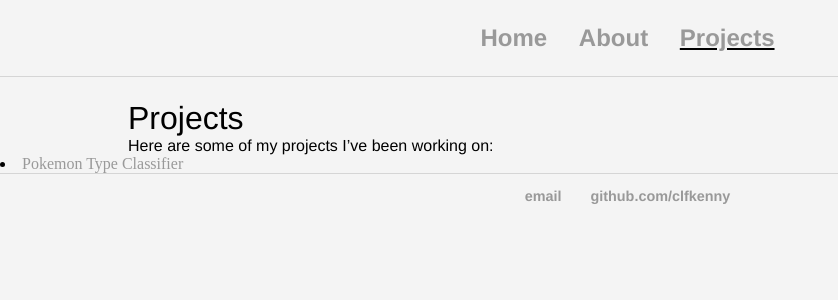
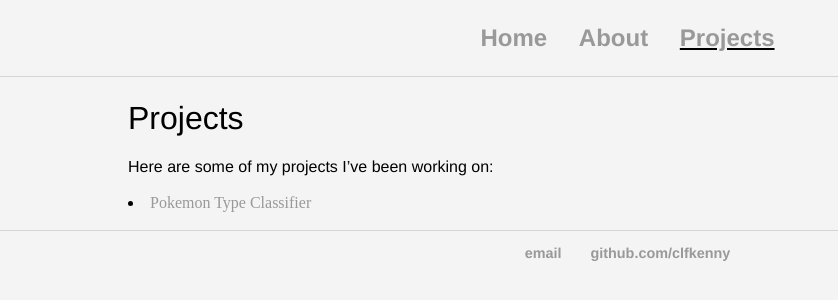
Before and after one commit to clfkenny/clfkenny.github.io, a Jekyll site: the page built from projects/index.md, in a window 1280 px wide. Shown: the top 300 px of the page, without its empty margins (0-838 px from the left). Built offline with Jekyll 4.4.1, drawn with Linux system fonts in a browser that asks for light colours.

Commit message:
Update main.css

```diff
--- a/css/main.css
+++ b/css/main.css
@@ -61,8 +61,7 @@ ul.posts li {
     list-style: none;
 }
 
-h1, h3, p, a{
-    width: 80%;
+div.container{
+    width:80%;
     margin:auto;
-    horizontal-align: center;
 }
```
